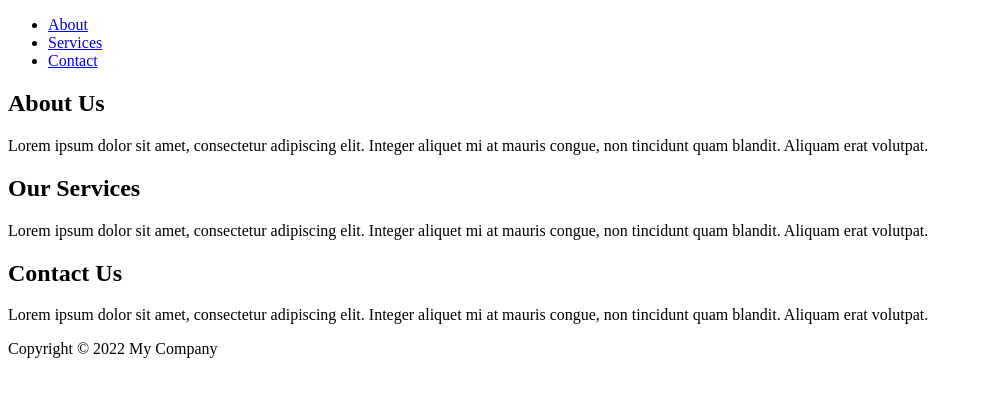
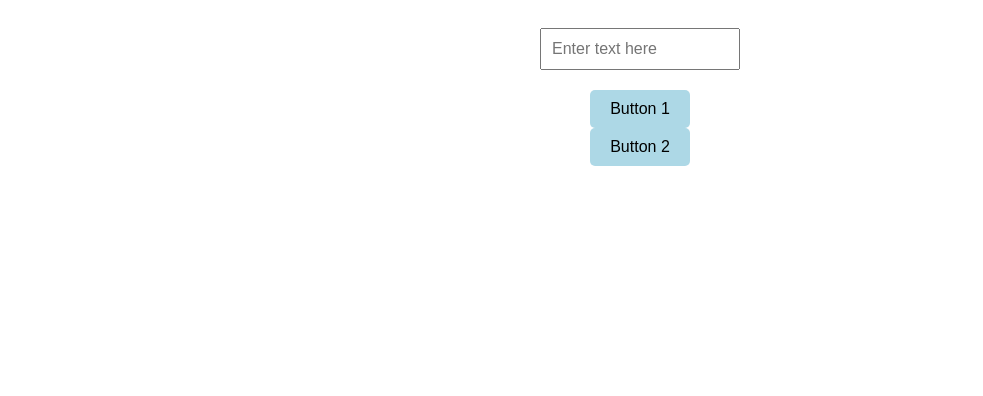
Before and after one commit to mksmvskv/tetsjob_1, a plain HTML site: page index.html in a window 1280 px wide. Shown: the whole page, without its empty margins (0-983 px from the left). Drawn offline with Linux system fonts and the light colour scheme.

Commit message:
new page

```diff
--- a/index.html
+++ b/index.html
@@ -1,34 +1,35 @@
-<!DOCTYPE html>
 <html>
-<head>
-  <title>My First HTML Page</title>
-</head>
-<body>
-  <header>
-    <nav>
-      <ul>
-        <li><a href="#about">About</a></li>
-        <li><a href="#services">Services</a></li>
-        <li><a href="#contact">Contact</a></li>
-      </ul>
-    </nav>
-  </header>
-  <main>
-    <section id="about">
-      <h2>About Us</h2>
-      <p>Lorem ipsum dolor sit amet, consectetur adipiscing elit. Integer aliquet mi at mauris congue, non tincidunt quam blandit. Aliquam erat volutpat.</p>
-    </section>
-    <section id="services">
-      <h2>Our Services</h2>
-      <p>Lorem ipsum dolor sit amet, consectetur adipiscing elit. Integer aliquet mi at mauris congue, non tincidunt quam blandit. Aliquam erat volutpat.</p>
-    </section>
-    <section id="contact">
-      <h2>Contact Us</h2>
-      <p>Lorem ipsum dolor sit amet, consectetur adipiscing elit. Integer aliquet mi at mauris congue, non tincidunt quam blandit. Aliquam erat volutpat.</p>
-    </section>
-  </main>
-  <footer>
-    <p>Copyright &copy; 2022 My Company</p>
-  </footer>
-</body>
+  <head>
+    <style>
+      .container {
+        display: flex;
+        flex-direction: column;
+        align-items: center;
+        padding: 20px;
+      }
+
+      input[type="text"] {
+        padding: 10px;
+        font-size: 16px;
+        width: 200px;
+        margin-bottom: 20px;
+      }
+
+      button {
+        padding: 10px 20px;
+        background-color: lightblue;
+        border: none;
+        border-radius: 5px;
+        font-size: 16px;
+        cursor: pointer;
+      }
+    </style>
+  </head>
+  <body>
+    <div class="container">
+      <input type="text" placeholder="Enter text here">
+      <button>Button 1</button>
+      <button>Button 2</button>
+    </div>
+  </body>
 </html>
```
